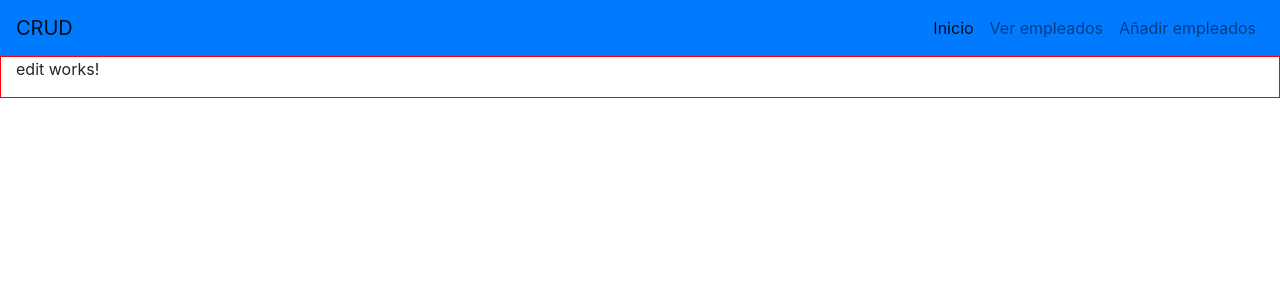
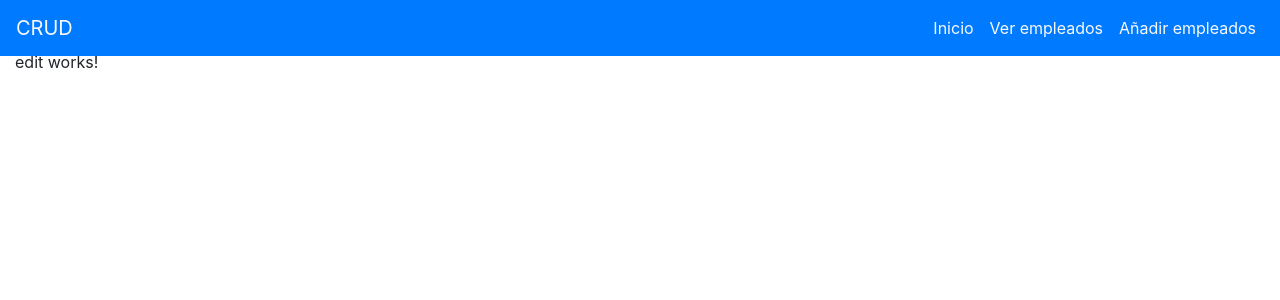
Before and after one commit to omarlv86/FrontCRUDTELECOM-Angular, an Angular app: page /edit/1 in a window 1280 px wide. Shown: the top 300 px of the page. Built offline with nearby package versions, Linux system fonts and the light colour scheme.

Commit message:
Mostrando datos en vista View

```diff
--- a/src/app/app.component.html
+++ b/src/app/app.component.html
@@ -1,15 +1,15 @@
 <div class="w-100">
-  <nav class="navbar navbar-expand-lg navbar-light bg-primary">
-    <a class="navbar-brand" href="#">CRUD</a>
+  <nav class="navbar fixed-top navbar-expand-lg navbar-light bg-primary">
+    <a class="navbar-brand text-light" href="#">CRUD</a>
     <button class="navbar-toggler" type="button" data-toggle="collapse" data-target="#navbarSupportedContent" aria-controls="navbarSupportedContent" aria-expanded="false" aria-label="Toggle navigation" (click)="cambiarEstado()">
       <!--<span class="navbar-toggler-icon"></span>-->
-      <div *ngIf="show; else elseBlock">
+      <div class="text-light" *ngIf="show; else elseBlock">
         <svg width="1em" height="1em" viewBox="0 0 16 16" class="bi bi-x" fill="currentColor" xmlns="http://www.w3.org/2000/svg">
           <path fill-rule="evenodd" d="M4.646 4.646a.5.5 0 0 1 .708 0L8 7.293l2.646-2.647a.5.5 0 0 1 .708.708L8.707 8l2.647 2.646a.5.5 0 0 1-.708.708L8 8.707l-2.646 2.647a.5.5 0 0 1-.708-.708L7.293 8 4.646 5.354a.5.5 0 0 1 0-.708z"/>
         </svg>
       </div>
     <ng-template #elseBlock>
-      <div >
+      <div class="text-light">
         <svg width="1em" height="1em" viewBox="0 0 16 16" class="bi bi-list" fill="currentColor" xmlns="http://www.w3.org/2000/svg">
           <path fill-rule="evenodd" d="M2.5 11.5A.5.5 0 0 1 3 11h10a.5.5 0 0 1 0 1H3a.5.5 0 0 1-.5-.5zm0-4A.5.5 0 0 1 3 7h10a.5.5 0 0 1 0 1H3a.5.5 0 0 1-.5-.5zm0-4A.5.5 0 0 1 3 3h10a.5.5 0 0 1 0 1H3a.5.5 0 0 1-.5-.5z"/>
         </svg>
@@ -20,18 +20,18 @@
     <div class="collapse navbar-collapse" id="navbarSupportedContent" [ngClass]="calculateClasses()">
       <ul class="navbar-nav ml-auto">
         <li class="nav-item active">
-          <a class="nav-link" href="#">Inicio <span class="sr-only">(current)</span></a>
+          <a class="nav-link text-light" href="/">Inicio <span class="sr-only">(current)</span></a>
+        </li>
+        <li class="nav-item ">
+          <a class="nav-link text-light" href="/view">Ver empleados</a>
         </li>
         <li class="nav-item">
-          <a class="nav-link" href="#">Ver empleados</a>
-        </li>
-        <li class="nav-item">
-          <a class="nav-link" href="#">Añadir empleados</a>
+          <a class="nav-link text-light" href="/add">Añadir empleados</a>
         </li>
       </ul>
     </div>
   </nav>
 </div>
-<div class="container-fluid" style="border: solid 1px red">
+<div class="container-fluid" style="margin-top: 50px;">
   <router-outlet></router-outlet>
 </div>
--- a/src/app/app.module.ts
+++ b/src/app/app.module.ts
@@ -7,6 +7,7 @@ import { EditComponent } from './edit/edit.component';
 import { ViewComponent } from './view/view.component';
 
 import { RouterModule, Routes } from '@angular/router'; //importar modulo Router
+import { HttpClientModule } from '@angular/common/http'; //importar modulo HTTP
 
 const appRoutes: Routes = [
   { path: 'add', component: AddComponent },
@@ -24,6 +25,7 @@ const appRoutes: Routes = [
   ],
   imports: [
     BrowserModule,
+    HttpClientModule,
     RouterModule.forRoot(
       appRoutes
       //{ enableTracing: true } // <-- debugging purposes only
--- a/src/app/employee.service.ts
+++ b/src/app/employee.service.ts
@@ -1,9 +1,16 @@
 import { Injectable } from '@angular/core';
+import { HttpClient } from '@angular/common/http';
+import { Employee} from './employee';
 
 @Injectable({
   providedIn: 'root'
 })
 export class EmployeeService {
+  url:string = 'http://localhost/backendTelecom/';
 
-  constructor() { }
+  constructor(private http: HttpClient) { }
+
+  getData() {
+    return this.http.get(this.url+'list.php');
+  }
 }
--- a/src/app/view/view.component.html
+++ b/src/app/view/view.component.html
@@ -1,6 +1,6 @@
 <div class="container">
   <div class="row">
-    <div class="col-md-12">
+    <div class="col-md-12 py-3">
       <h2 class="text-center">Ver empleados</h2>
     </div>
   </div>
@@ -21,6 +21,21 @@
               <th colspan="2">Opciones</th>
           </tr>
         </thead>
+        <tbody>
+          <tr *ngFor="let emp of employees">
+            <th><span class="font-weight-light">{{emp.id}}</span></th>
+            <th><span class="font-weight-light">{{emp.nombre}}</span></th>
+            <th><span class="font-weight-light">{{emp.apellidop}}</span></th>
+            <th><span class="font-weight-light">{{emp.apellidom}}</span></th>
+            <th><span class="font-weight-light">{{emp.fechanac}}</span></th>
+            <th><span class="font-weight-light">{{emp.puesto}}</span></th>
+            <th><span class="font-weight-light">{{emp.salario}}</span></th>
+            <th><span class="font-weight-light">{{emp.correo}}</span></th>
+            <th><span class="font-weight-light">{{emp.contratista ? 'Si': 'No'}}</span></th>
+            <th><button class="btn btn-warning" (click)="edit(emp)">Edit</button></th>
+            <th><button class="btn btn-danger" (click)="delete(emp)">Delete</button></th>
+          </tr>
+        </tbody>
       </table>
     </div>
   </div>
--- a/src/app/view/view.component.ts
+++ b/src/app/view/view.component.ts
@@ -1,5 +1,6 @@
 import { Component, OnInit } from '@angular/core';
-
+import { EmployeeService} from '../employee.service';
+import { Employee } from '../employee';
 @Component({
   selector: 'app-view',
   templateUrl: './view.component.html',
@@ -7,9 +8,18 @@ import { Component, OnInit } from '@angular/core';
 })
 export class ViewComponent implements OnInit {
 
-  constructor() { }
+  constructor(private dataService : EmployeeService) { }
+  employees: any;
+  ngOnInit() {
+    this.getData();
+  }
 
-  ngOnInit() {
+  getData(){
+    this.dataService.getData()
+    .subscribe((data:any) => {
+      this.employees = data;
+      console.log(this.employees);
+    })
   }
 
 }
```
